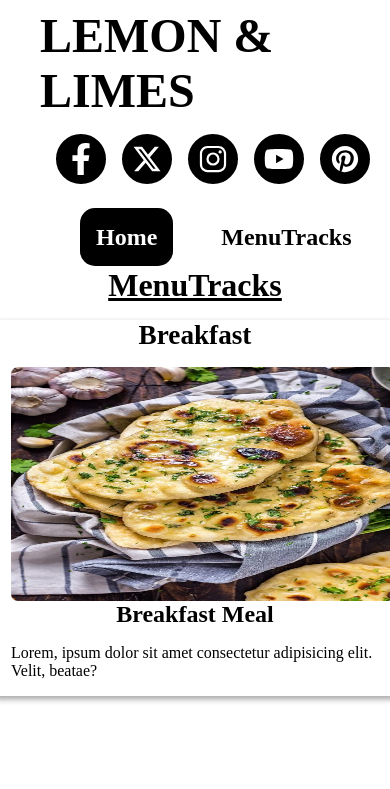
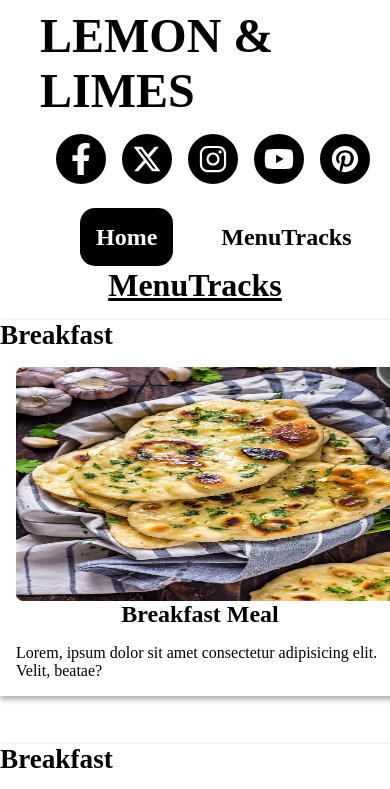
Before and after one commit to 254mathenge/Food-Recipe-blog, a React (Vite) app in the folder client/: page /MenuTracks in a window 390 px wide. Shown: the top 789 px of the page. Built offline with nearby package versions, Linux system fonts and the light colour scheme.

Commit message:
responsive menutracks

```diff
--- a/client/src/components/Tracks/Tracks.css
+++ b/client/src/components/Tracks/Tracks.css
@@ -10,6 +10,16 @@
     margin:1rem auto;
     box-shadow: rgba(0, 0, 0, 0.16) 0px 3px 6px, rgba(0, 0, 0, 0.23) 0px 3px 6px;
 }
+@media screen and (max-width:1300px) {
+    .tracks-card-section{
+        display: flex;
+        flex-wrap: wrap;
+      flex-direction: row;
+      justify-content: space-between;
+      align-items: center;
+
+    }
+ }
 .tracks-card{
 
     display:flex;
@@ -19,6 +29,16 @@
     flex-wrap:wrap;
 
 }
+@media screen and (max-width:1300px) {
+    .tracks-card{
+        display: flex;
+        flex-wrap: wrap;
+      flex-direction: row;
+      justify-content: space-between;
+      align-items: center;
+      gap:1rem;
+    }
+ }
 
 .tracks-image{
     width:400px;
```
